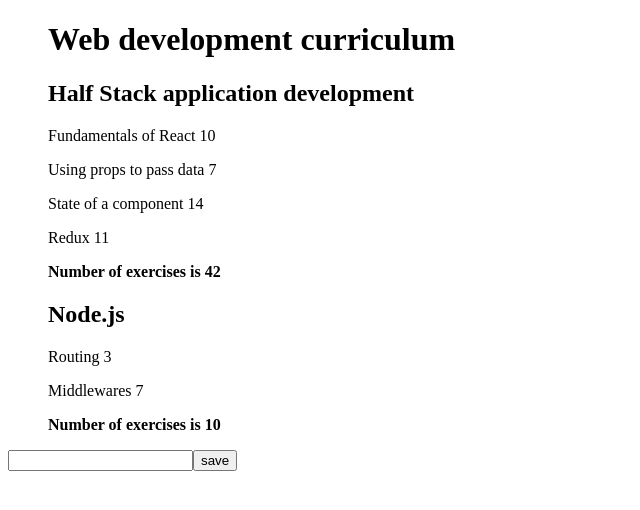
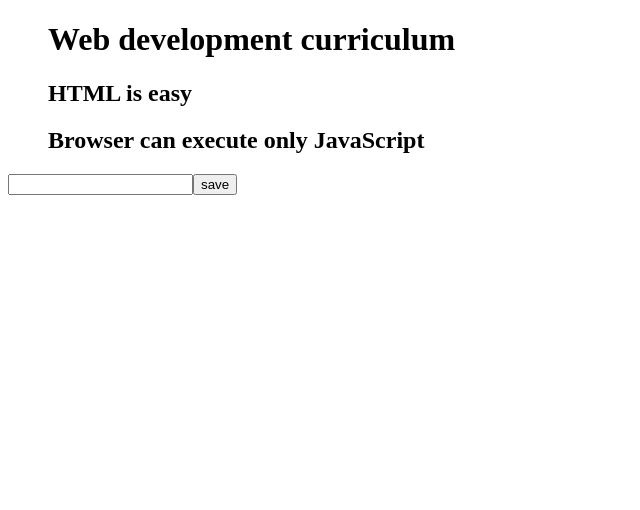
Before and after one commit to Skafishka/Full-Stack-Web-Development-2022, a React (Create React App) app in the folder Part-2/courseinfo/: page / in a window 1280 px wide. Shown: the top 510 px of the page, without its empty margins (0-640 px from the left). Built offline with nearby package versions, Linux system fonts and the light colour scheme.

Commit message:
intermediate commit of learning part 2-2

```diff
--- a/Part-2/courseinfo/src/App.js
+++ b/Part-2/courseinfo/src/App.js
@@ -8,9 +8,8 @@
 
   const addNote = (event) => {
     event.preventDefault()
-    console.log('button clicked', event.target)
     const noteObject = {
-      content: newNote,
+      name: newNote,
       date: new Date().toISOString(),
       important: Math.random() < 0.5,
       id: notes.length + 1,
@@ -29,9 +28,11 @@
     <>
       <ul>
         <h1>Web development curriculum</h1>
-        {notes.map(note =>
-          <Note key={note.id} note={note}/>
+        {notes.flatMap(note =>
+          <Note key={note.id} note={note}>
+          </Note>
         )}
+
       </ul>
       <form onSubmit={addNote}>
         <input
--- a/Part-2/courseinfo/src/components/Course.js
+++ b/Part-2/courseinfo/src/components/Course.js
@@ -1,11 +1,7 @@
 const Note = ({note}) => {
     return (
         <>
-            <h2>{note.name}</h2>
-            {note.parts.map(notes =>
-                <p key={notes.id}> {notes.name} {notes.exercises} </p>
-            )}
-            <b>Number of exercises is {note.parts.reduce((s, p) => s + p.exercises, 0)} </b>
+            <h2>{note.content}</h2>
         </>
     )
 }
--- a/Part-2/courseinfo/src/index.js
+++ b/Part-2/courseinfo/src/index.js
@@ -4,45 +4,15 @@
 const notes = [
     {
       id: 1,
-      name: 'Half Stack application development',
-      parts: [
-        {
-          name: 'Fundamentals of React',
-          exercises: 10,
-          id: 1
-        },
-        {
-          name: 'Using props to pass data',
-          exercises: 7,
-          id: 2
-        },
-        {
-          name: 'State of a component',
-          exercises: 14,
-          id: 3
-        },
-        {
-          name: 'Redux',
-          exercises: 11,
-          id: 4
-        }
-      ]
+      content: 'HTML is easy',
+      date: '2019-05-30T17:30:31.098Z',
+      important: true
     },
     {
-      name: 'Node.js',
       id: 2,
-      parts: [
-        {
-          name: 'Routing',
-          exercises: 3,
-          id: 1
-        },
-        {
-          name: 'Middlewares',
-          exercises: 7,
-          id:2
-        }
-      ]
+      content: 'Browser can execute only JavaScript',
+      date: '2019-05-30T18:39:34.091Z',
+      important: false
     }
 ]
 
```
